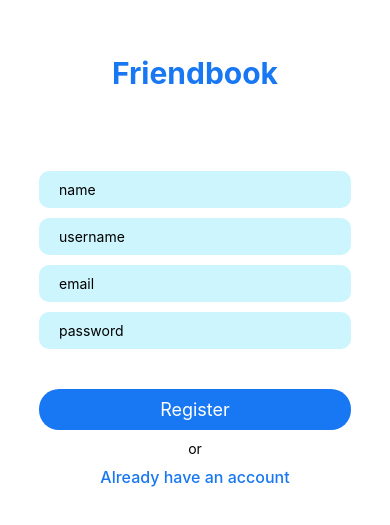
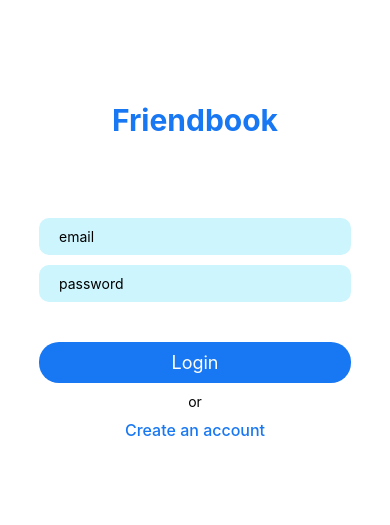
Before and after one commit to fauzandwip/p3-Friendbook_App, a React Native app in the folder app/: screen / in a window 390 px wide. Shown: the part 151-676 px from the top of the page. Built offline with nearby package versions, Linux system fonts and the light colour scheme.

Commit message:
client(feat): slicing login screen

```diff
--- a/app/App.js
+++ b/app/App.js
@@ -1,14 +1,18 @@
 import { StatusBar } from 'expo-status-bar';
 import { StyleSheet, Text, View } from 'react-native';
 import Register from './screens/Register';
+import Login from './screens/Login';
 
 export default function App() {
 	return (
-		<Register />
-		// <View style={styles.container}>
-		// 	<Text>Test 123 up App.js to start working on your app!</Text>
-		// 	<StatusBar style="auto" />
-		// </View>
+		<>
+			{/* <Register /> */}
+			<Login />
+			{/* <View style={styles.container}>
+				<Text>Test 123 up App.js to start working on your app!</Text>
+				<StatusBar style="auto" />{' '}
+			</View> */}
+		</>
 	);
 }
 
--- /dev/null
+++ b/app/screens/Login.js
@@ -0,0 +1,57 @@
+import { SafeAreaView, Text, TouchableOpacity, View } from 'react-native';
+import styles from '../styles';
+import Input from '../components/input/Input';
+
+const Login = () => {
+	return (
+		<SafeAreaView
+			style={{
+				...styles.container,
+			}}
+		>
+			<View
+				style={{
+					display: 'flex',
+					gap: 10,
+					justifyContent: 'center',
+					alignItems: 'center',
+					width: '80%',
+					// backgroundColor: 'red',
+				}}
+			>
+				<Text
+					style={{
+						marginBottom: 70,
+						fontSize: 30,
+						color: '#1877f2',
+						fontWeight: 'bold',
+					}}
+				>
+					Friendbook
+				</Text>
+
+				<Input placeholder={'email'}></Input>
+				<Input placeholder={'password'} secure={true}></Input>
+				<TouchableOpacity
+					style={{
+						marginTop: 30,
+						backgroundColor: '#1877f2',
+						width: '100%',
+						padding: 10,
+						borderRadius: 20,
+					}}
+				>
+					<Text style={{ color: 'white', textAlign: 'center', fontSize: 18 }}>
+						Login
+					</Text>
+				</TouchableOpacity>
+				<Text>or</Text>
+				<Text style={{ fontSize: 16, color: '#1877f2', fontWeight: '500' }}>
+					Create an account
+				</Text>
+			</View>
+		</SafeAreaView>
+	);
+};
+
+export default Login;
```
